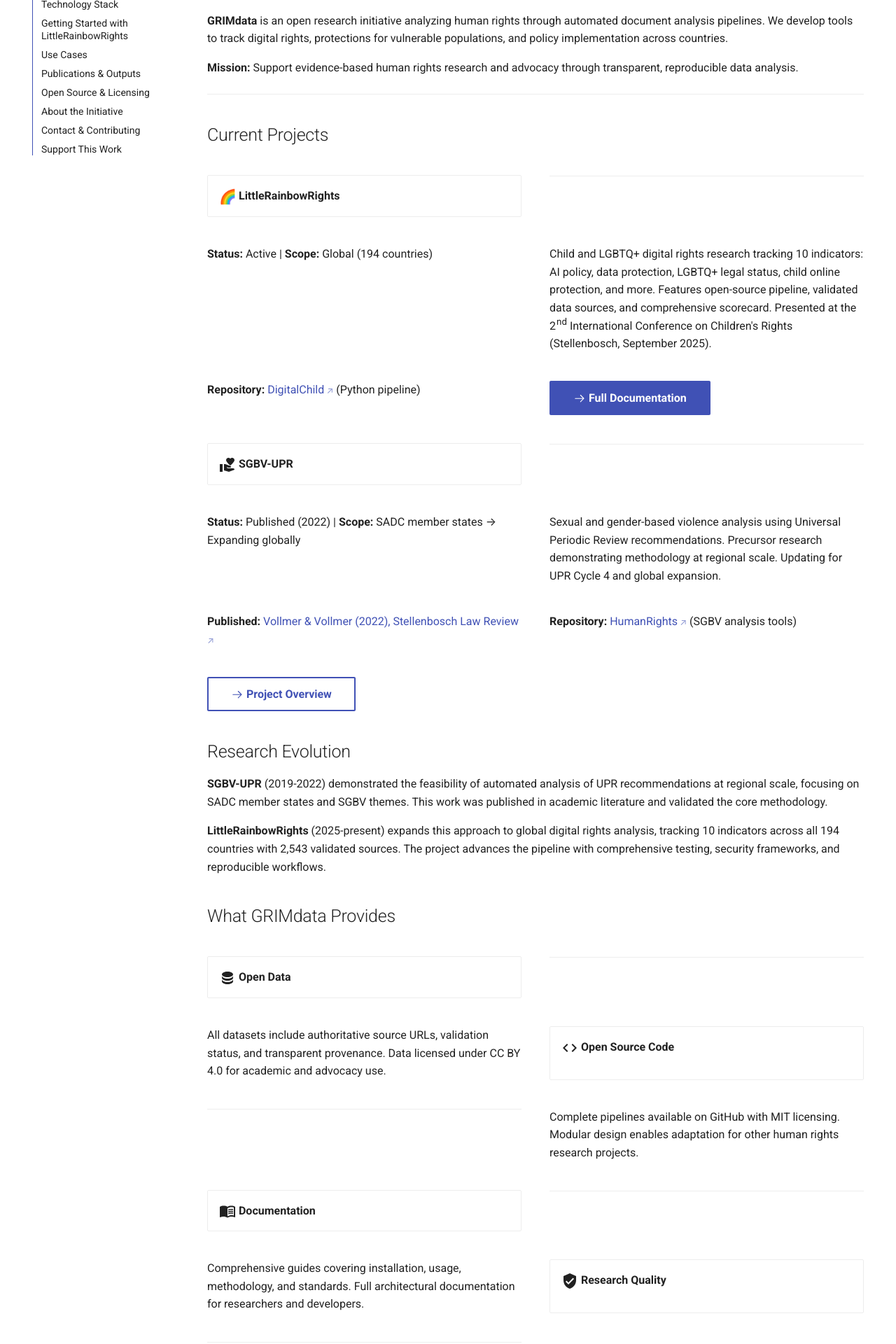
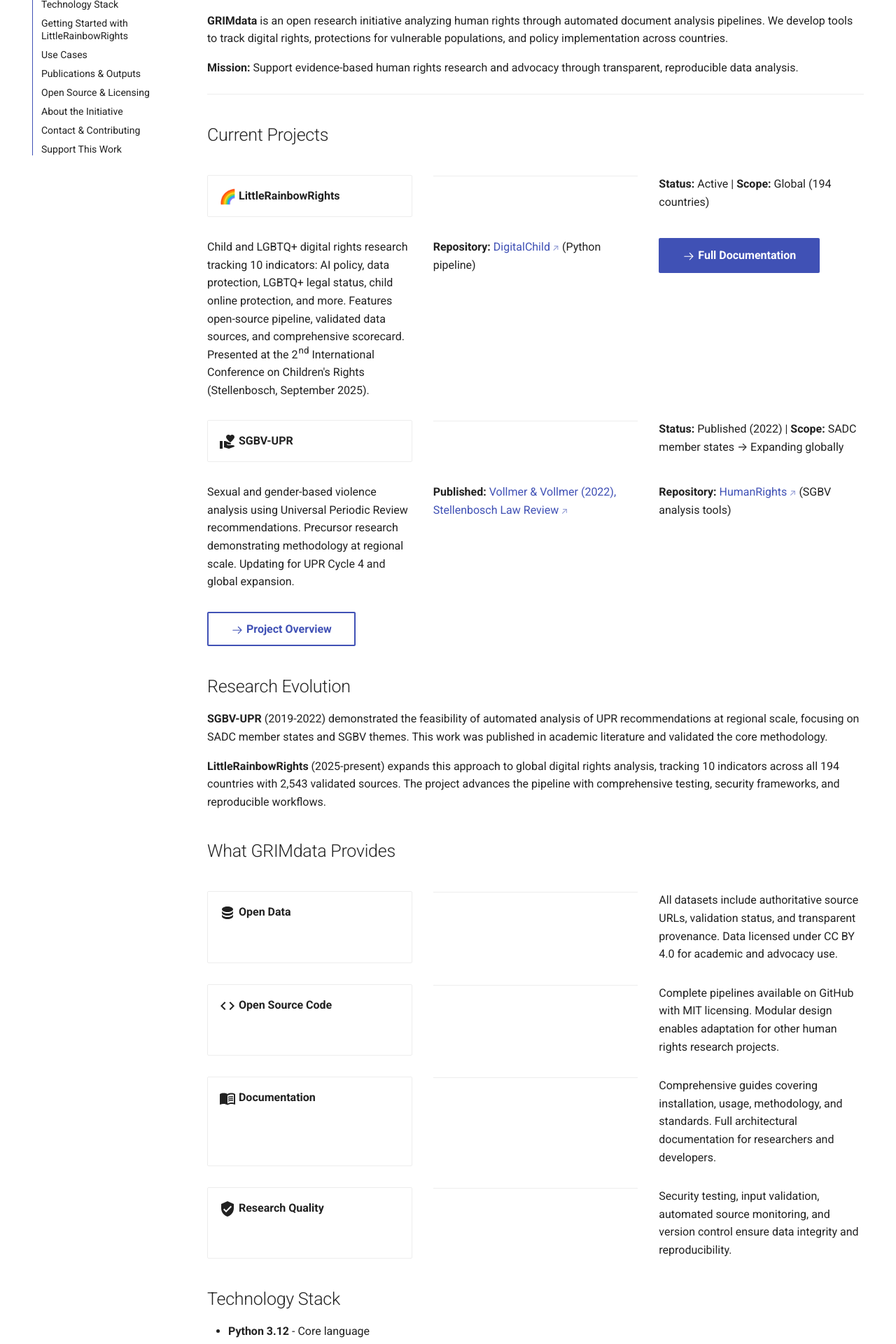
Before and after one commit to MissCrispenCakes/DigitalChild, an MkDocs documentation site: the page built from docs/index.md, in a window 1280 px wide. Shown: the part 306-2226 px from the top of the page at 70% size. Built offline with MkDocs 1.6.1 and Material for MkDocs 9.7.7, drawn with Linux system fonts in a browser that asks for light colours; emoji names are drawn with the system emoji font; a script that is not in the unit is left out; comment, search, counter and statistics services are not loaded.

Commit message:
Fix citation scrollbars and consolidate grid card CSS
- Split long blockquote citations into multiple lines to prevent horizontal scrollbars
- Convert publication list items to blockquotes for better formatting
- Consolidate duplicate CSS rules for grid cards
- Reset grid card sizing to 250px min-width with 1.5rem spacing
- Remove conflicting overflow and sizing rules

```diff
--- a/docs/index.md
+++ b/docs/index.md
@@ -124,11 +124,14 @@
 
 **SGBV-UPR Research:**
 
-- Vollmer, SC and Vollmer, DT. (2022). Global perspectives of Africa: Harnessing the universal periodic review to process sexual and gender-based violence in SADC member states. *Stellenbosch Law Review*, 33(1), 8–41. [DOI: 10.47348/SLR/2022/i1a1](https://doi.org/10.47348/SLR/2022/i1a1)
+> Vollmer, SC and Vollmer, DT. (2022). Global perspectives of Africa: Harnessing the universal periodic review to process sexual and gender-based violence in SADC member states.
+> *Stellenbosch Law Review*, 33(1), 8–41.
+> [DOI: 10.47348/SLR/2022/i1a1](https://doi.org/10.47348/SLR/2022/i1a1)
 
 **LittleRainbowRights Research:**
 
-- Vollmer, DT and Vollmer, SC. (2025). Queer AI for the digital child: Examining the response to advanced digital technologies on the human rights of LGBTQ+ children in Africa. Presented at the Second International Conference on Children's Rights, Stellenbosch, South Africa, September 9-11, 2025.
+> Vollmer, DT and Vollmer, SC. (2025). Queer AI for the digital child: Examining the response to advanced digital technologies on the human rights of LGBTQ+ children in Africa.
+> Presented at the Second International Conference on Children's Rights, Stellenbosch, South Africa, September 9-11, 2025.
 
 ## Open Source & Licensing
 
--- a/docs/stylesheets/extra.css
+++ b/docs/stylesheets/extra.css
@@ -26,27 +26,36 @@
   background: var(--rainbow-gradient);
 }
 
-/* Card grid styling - target only ul/li elements, not all children */
+/* Card grid styling - consolidated rules */
 .md-typeset .grid.cards {
   display: grid;
-  grid-template-columns: repeat(auto-fit, minmax(400px, 1fr));
-  gap: 2rem;
+  grid-template-columns: repeat(auto-fit, minmax(250px, 1fr));
+  gap: 1.5rem;
   margin: 2rem 0;
   width: 100%;
+  max-width: 100%;
   box-sizing: border-box;
   list-style: none;
   padding: 0;
+  align-items: stretch;
+}
+
+/* Prevent grid cards from breaking layout */
+.md-content .grid.cards {
+  max-width: 100%;
+  overflow-x: hidden;
 }
 
 /* Target only list items that are actual cards */
 .md-typeset .grid.cards > li {
+  display: flex;
+  flex-direction: column;
   border: 1px solid var(--md-default-fg-color--lightest);
   border-radius: 0.2rem;
-  padding: 2rem;
+  padding: 1.5rem;
+  margin: 0;
+  box-sizing: border-box;
   transition: all 0.2s;
-  box-sizing: border-box;
-  overflow: visible;
-  margin: 0;
 }
 
 .md-typeset .grid.cards > li:hover {
@@ -55,26 +64,9 @@
   transform: translateY(-2px);
 }
 
-/* Prevent grid cards from breaking layout */
-.md-content .grid.cards {
-  max-width: 100%;
-  overflow-x: hidden;
-}
-
 /* Hide any empty list items */
 .md-typeset .grid.cards > li:empty {
   display: none;
-}
-
-/* Ensure all cards have equal height in a row */
-.md-typeset .grid.cards {
-  align-items: stretch;
-}
-
-.md-typeset .grid.cards > li {
-  display: flex;
-  flex-direction: column;
-  height: 100%;
 }
 
 /* Remove any pseudo-elements that might create ghost boxes */
```
Also changed, not shown: docs/projects/littlerainbowrights/index.md (+4 -1 lines), docs/scorecard/index.md (+4 -1 lines).
